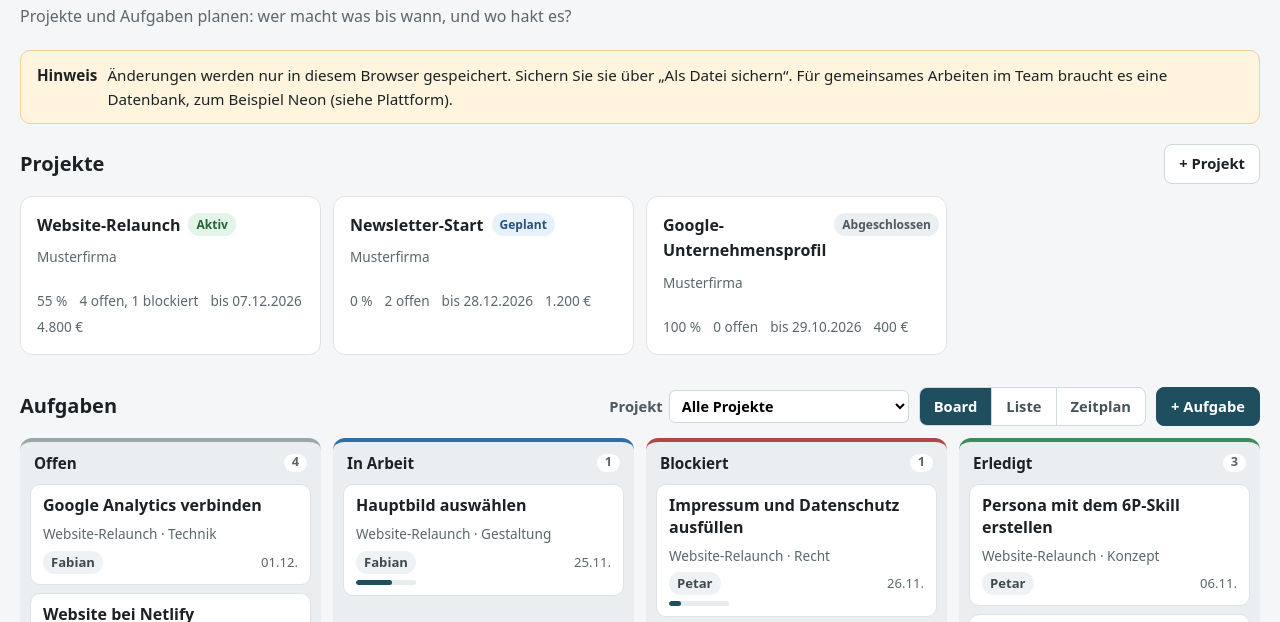
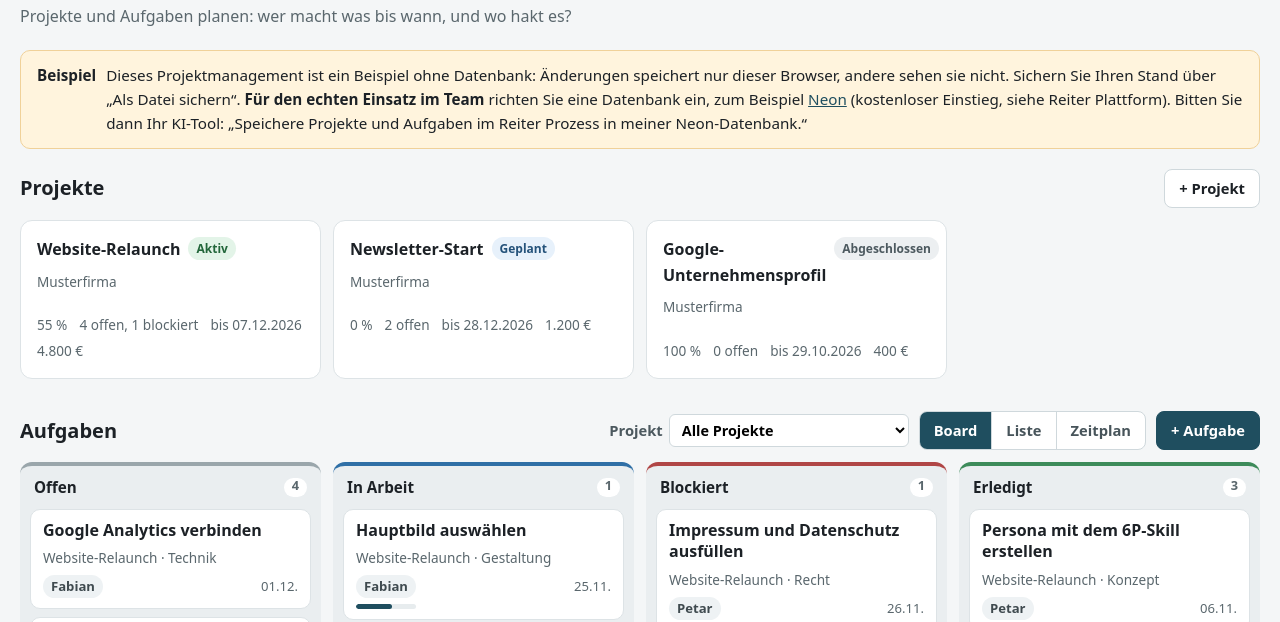
Before and after one commit to pmr01/webseitenvorlage-mit-dashboard, an Astro site: page /dashboard/prozess in a window 1280 px wide. Shown: the part 176-798 px from the top of the page. Built offline with nearby package versions, Linux system fonts and the light colour scheme; Astro itself is replaced by a stand-in of ours.

Commit message:
Prozess: deutlicher Hinweis, fuer den Teameinsatz Neon einzurichten
Co-Authored-By: Claude Opus 5.5 <noreply@anthropic.com>

```diff
--- a/src/pages/dashboard/prozess.astro
+++ b/src/pages/dashboard/prozess.astro
@@ -8,8 +8,9 @@ import startdaten from '../../inhalte/projekte.json';
 ---
 <Dashboard titel="Prozess" untertitel="Projekte und Aufgaben planen: wer macht was bis wann, und wo hakt es?">
   <p class="beispiel-hinweis" role="note" id="pm-hinweis">
-    <strong>Hinweis</strong>
-    <span>Änderungen werden nur in diesem Browser gespeichert. Sichern Sie sie über „Als Datei sichern“. Für gemeinsames Arbeiten im Team braucht es eine Datenbank, zum Beispiel Neon (siehe Plattform).</span>
+    <strong>Beispiel</strong>
+    <span>Dieses Projektmanagement ist ein Beispiel ohne Datenbank: Änderungen speichert nur dieser Browser, andere sehen sie nicht. Sichern Sie Ihren Stand über „Als Datei sichern“.{' '}
+    <strong>Für den echten Einsatz im Team</strong> richten Sie eine Datenbank ein, zum Beispiel <a href="https://neon.tech" target="_blank" rel="noopener">Neon</a> (kostenloser Einstieg, siehe Reiter Plattform). Bitten Sie dann Ihr KI-Tool: „Speichere Projekte und Aufgaben im Reiter Prozess in meiner Neon-Datenbank.“</span>
   </p>
 
   <section aria-labelledby="pm-projekte-titel">
```
Also changed, not shown: anleitungen/anleitung-dashboard.md (+3 -1 lines).
